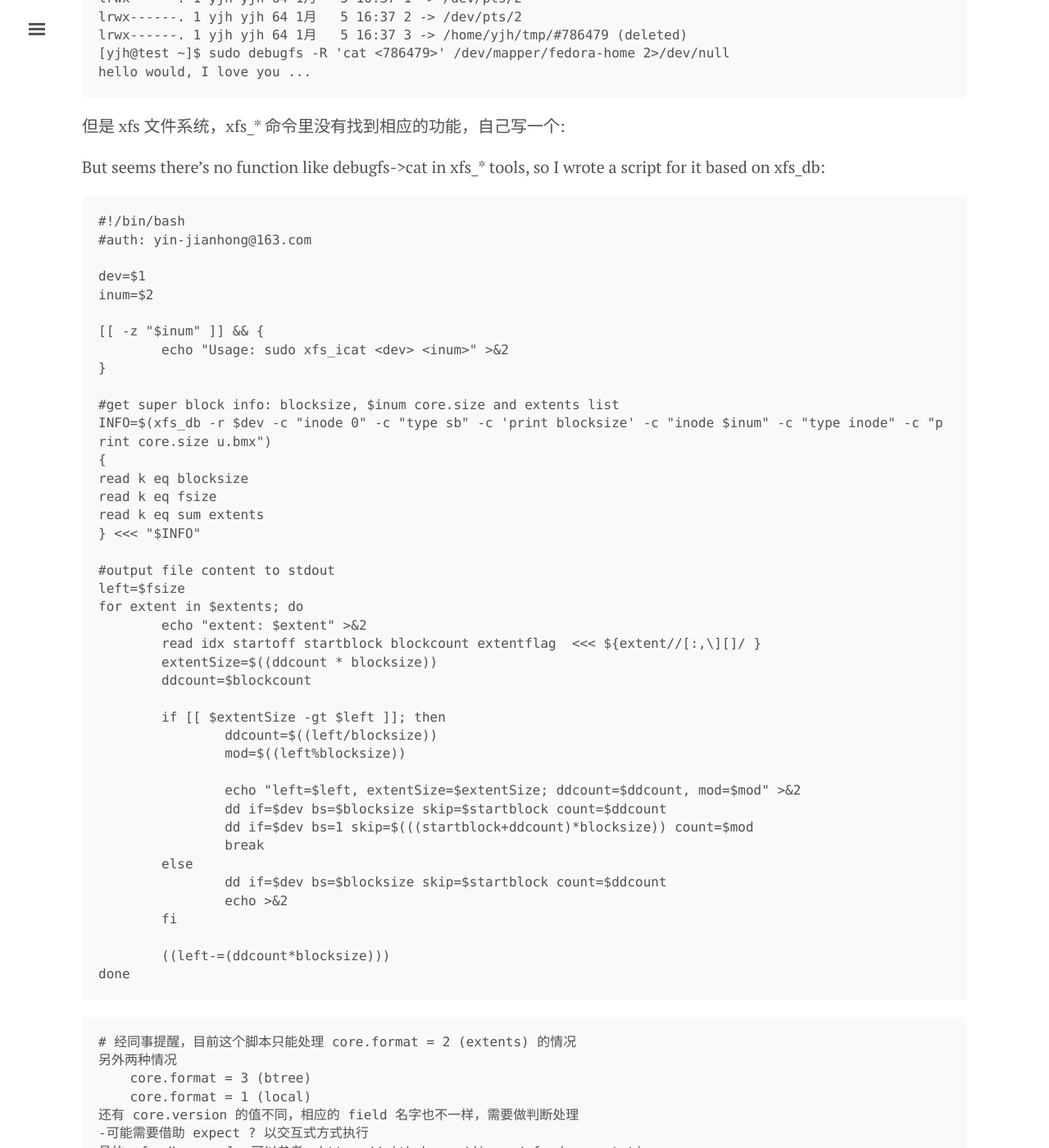
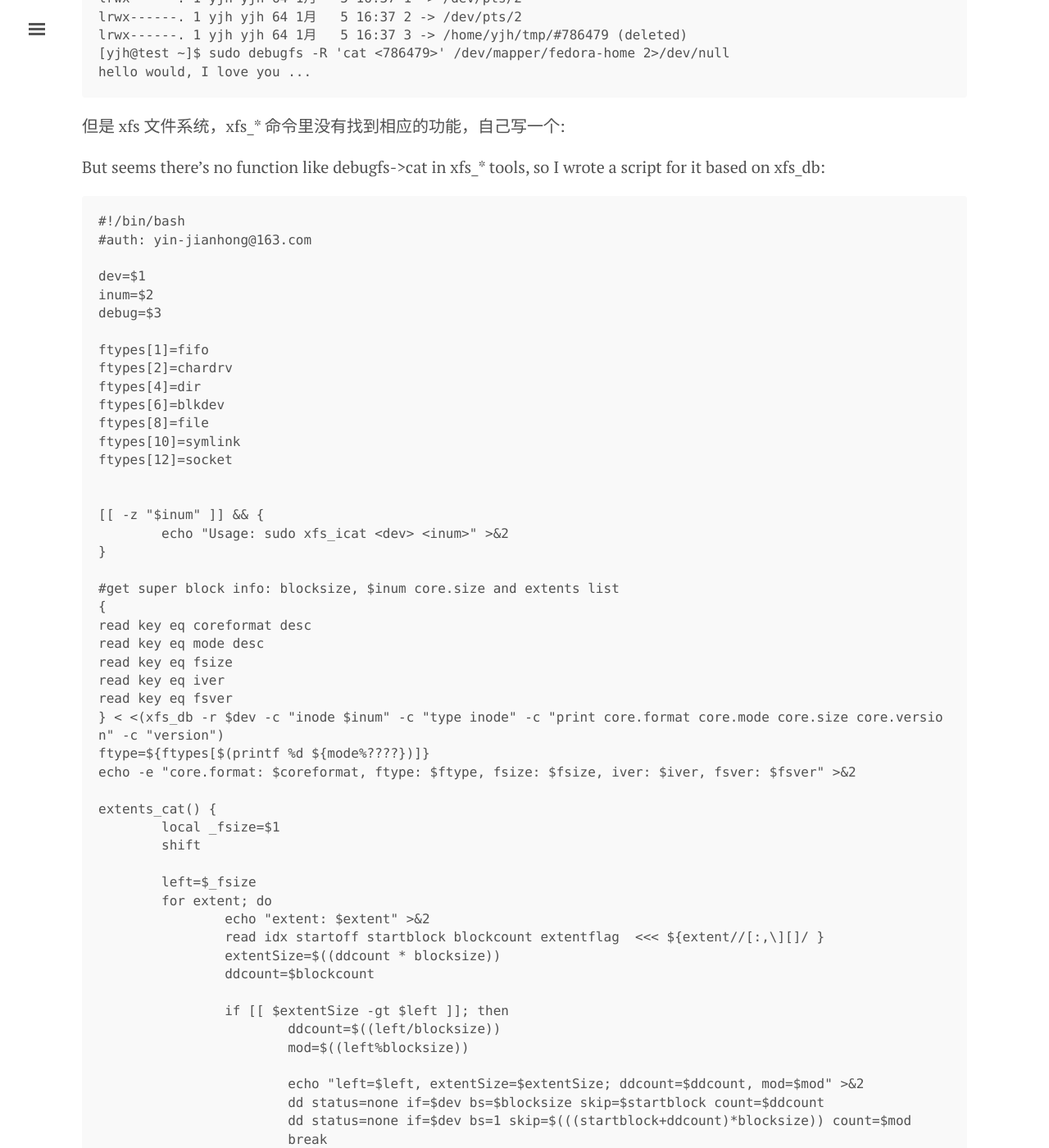
Before and after one commit to tcler/tcler.github.io, a Jekyll site: the page built from _posts/2018-01-05-read-file-by-inode.md, in a window 1280 px wide and 1400 px high, scrolled down 741 px. Shown: the whole window at 82% size. Built offline with Jekyll 4.4.1, drawn with Linux system fonts in a browser that asks for light colours; some of the changed text lies outside the part shown.

Commit message:
Update 2018-01-05-read-file-by-inode.md
update xfs_icat.sh: add support core.format == 1

````diff
--- a/_posts/2018-01-05-read-file-by-inode.md
+++ b/_posts/2018-01-05-read-file-by-inode.md
@@ -34,42 +34,95 @@
 
 dev=$1
 inum=$2
+debug=$3
+
+ftypes[1]=fifo
+ftypes[2]=chardrv
+ftypes[4]=dir
+ftypes[6]=blkdev
+ftypes[8]=file
+ftypes[10]=symlink
+ftypes[12]=socket
+
 
 [[ -z "$inum" ]] && {
         echo "Usage: sudo xfs_icat <dev> <inum>" >&2
 }
 
 #get super block info: blocksize, $inum core.size and extents list
-INFO=$(xfs_db -r $dev -c "inode 0" -c "type sb" -c 'print blocksize' -c "inode $inum" -c "type inode" -c "print core.size u.bmx")
 {
-read k eq blocksize
-read k eq fsize
-read k eq sum extents
-} <<< "$INFO"
+read key eq coreformat desc
+read key eq mode desc
+read key eq fsize
+read key eq iver
+read key eq fsver
+} < <(xfs_db -r $dev -c "inode $inum" -c "type inode" -c "print core.format core.mode core.size core.version" -c "version")
+ftype=${ftypes[$(printf %d ${mode%????})]}
+echo -e "core.format: $coreformat, ftype: $ftype, fsize: $fsize, iver: $iver, fsver: $fsver" >&2
 
-#output file content to stdout
-left=$fsize
-for extent in $extents; do
-        echo "extent: $extent" >&2
-        read idx startoff startblock blockcount extentflag  <<< ${extent//[:,\][]/ }
-        extentSize=$((ddcount * blocksize))
-        ddcount=$blockcount
+extents_cat() {
+        local _fsize=$1
+        shift
 
-        if [[ $extentSize -gt $left ]]; then
-                ddcount=$((left/blocksize))
-                mod=$((left%blocksize))
+        left=$_fsize
+        for extent; do
+                echo "extent: $extent" >&2
+                read idx startoff startblock blockcount extentflag  <<< ${extent//[:,\][]/ }
+                extentSize=$((ddcount * blocksize))
+                ddcount=$blockcount
 
-                echo "left=$left, extentSize=$extentSize; ddcount=$ddcount, mod=$mod" >&2
-                dd if=$dev bs=$blocksize skip=$startblock count=$ddcount
-                dd if=$dev bs=1 skip=$(((startblock+ddcount)*blocksize)) count=$mod
-                break
-        else
-                dd if=$dev bs=$blocksize skip=$startblock count=$ddcount
-                echo >&2
-        fi
+                if [[ $extentSize -gt $left ]]; then
+                        ddcount=$((left/blocksize))
+                        mod=$((left%blocksize))
 
-        ((left-=(ddcount*blocksize)))
-done
+                        echo "left=$left, extentSize=$extentSize; ddcount=$ddcount, mod=$mod" >&2
+                        dd status=none if=$dev bs=$blocksize skip=$startblock count=$ddcount
+                        dd status=none if=$dev bs=1 skip=$(((startblock+ddcount)*blocksize)) count=$mod
+                        break
+                else
+                        dd status=none if=$dev bs=$blocksize skip=$startblock count=$ddcount
+                fi
+
+                ((left-=(ddcount*blocksize)))
+        done
+}
+
+case $coreformat in
+2)
+        INFO=$(xfs_db -r $dev \
+                -c "inode 0" -c "type sb" -c 'print blocksize' \
+                -c "inode $inum" -c "type inode" -c "print u.bmx")
+        {
+        read key eq blocksize
+        read key eq sum extents
+        } <<< "$INFO"
+
+        #output file content to stdout
+        case $ftype in
+        dir)
+                extents_cat $fsize $extents | hexdump -C;;
+        file|symlink)
+                extents_cat $fsize $extents;;
+        esac
+        ;;
+1)
+        case $iver in (1) localoffset=100;; (2) localoffset=100;; (3) localoffset=176;; esac
+        INFO=$(xfs_db -r $dev -c "convert inode $inum fsbyte" -c "inode $inum")
+        IFS=' ()' read ioffsetX ioffsetD <<<"$INFO"
+        echo "inode_offset: $INFO" >&2
+        case $ftype in
+        dir)
+                dd status=none if=$dev bs=1 skip=$((ioffsetD+localoffset)) count=$((fsize)) | hexdump -C;;
+        file|symlink)
+                dd status=none if=$dev bs=1 skip=$((ioffsetD+localoffset)) count=$((fsize));;
+        symlink2)
+                xfs_db -r $dev -c "inode $inum" -c "type inode" -c "print u.symlink";;
+        *)
+                :;;
+        esac
+        ;;
+esac
+echo >&2
 ```
 
 ```
````
